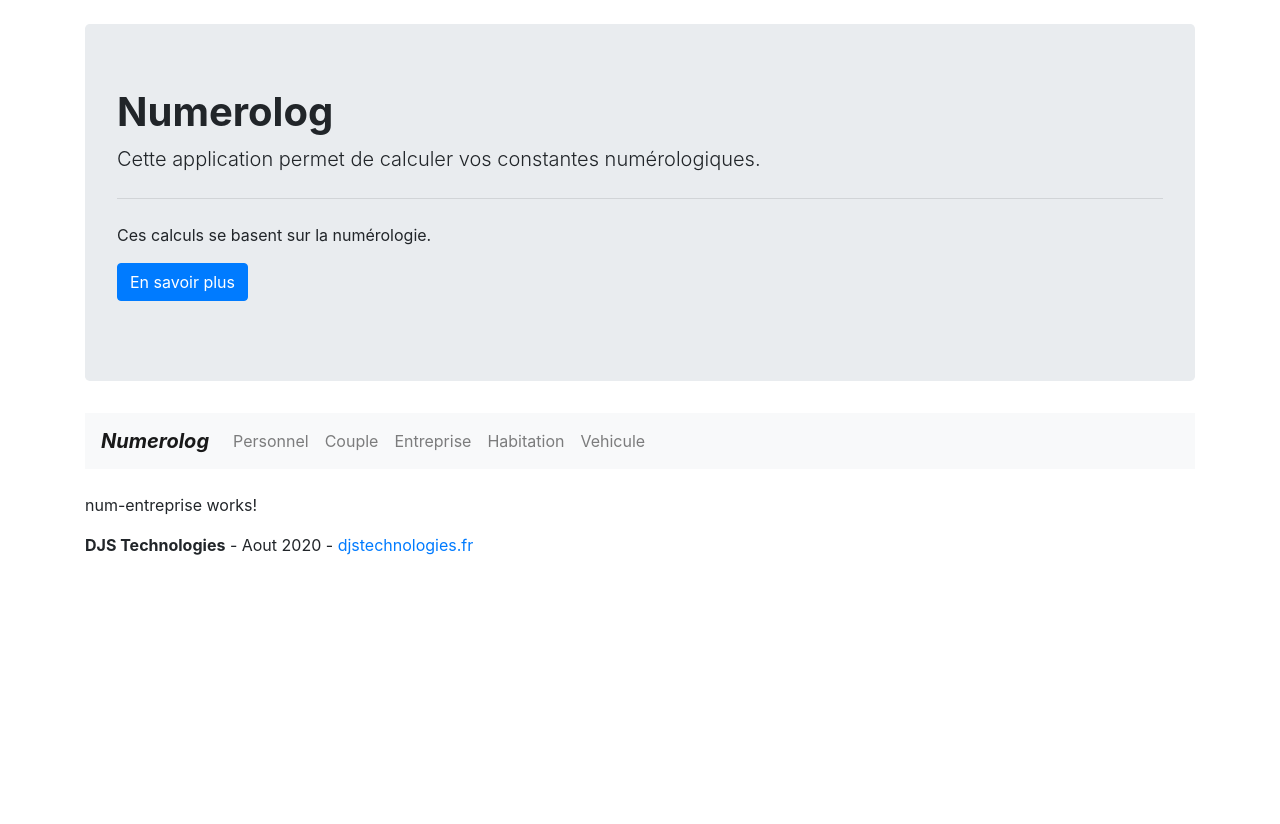
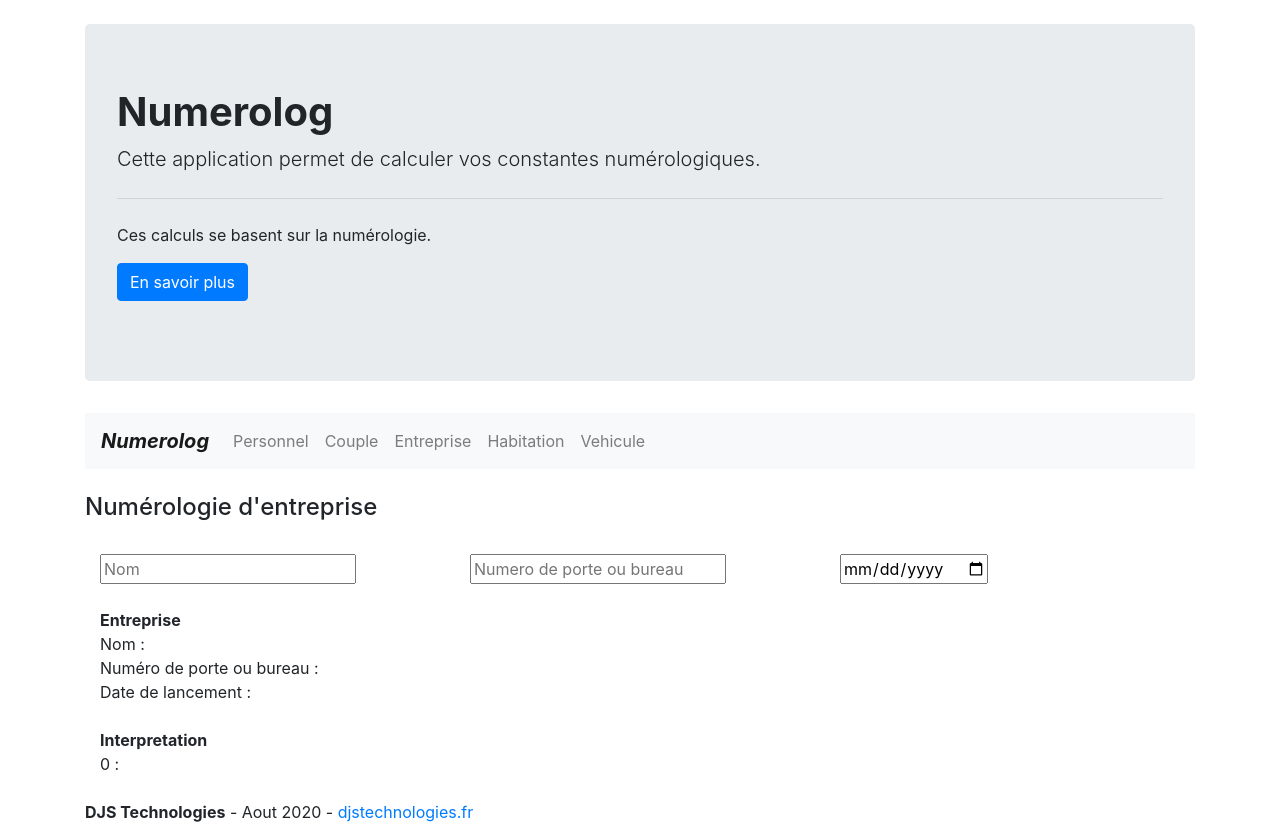
Before and after one commit to DiabateJS/numerolog_angular, an Angular app: page /entreprise in a window 1280 px wide. Before the commit the page ends 800 px from the top, so only its background shows below. Built offline with nearby package versions, Linux system fonts and the light colour scheme.

Commit message:
Numérologie d'entreprise.

```diff
--- a/src/app/num-entreprise/num-entreprise.component.html
+++ b/src/app/num-entreprise/num-entreprise.component.html
@@ -1 +1,30 @@
-<p>num-entreprise works!</p>
+<div class="container">
+  <div class="row">
+    <h4>Numérologie d'entreprise</h4>
+  </div>
+  <br>
+  <div class="row">
+    <div class="col">
+      <input type="text" [(ngModel)]="nom" placeholder="Nom" (change)="doCalcul()">
+    </div>
+    <div class="col">
+      <input type="text" [(ngModel)]="numeroPorte" placeholder="Numero de porte ou bureau" (change)="doCalcul()">
+    </div>
+    <div class="col">
+      <input type="date" [(ngModel)]="dateLancement" (change)="doCalcul()">
+    </div>
+  </div>
+  <br>
+  <div class="row">
+    <div class="col">
+      <b>Entreprise</b><br>
+      Nom : <b>{{nom}}</b><br>
+      Numéro de porte ou bureau : <b>{{numeroPorte}}</b><br>
+      Date de lancement : <b>{{dateLancement}}</b><br>
+      <br>
+      <b>Interpretation</b><br>
+      {{chiffreResultat}} : {{interChiffre}}<br>
+      <br>
+    </div>
+  </div>
+</div>
--- a/src/app/num-entreprise/num-entreprise.component.ts
+++ b/src/app/num-entreprise/num-entreprise.component.ts
@@ -1,4 +1,5 @@
 import { Component, OnInit } from '@angular/core';
+import {NumerologService} from '../numerolog.service';
 
 @Component({
   selector: 'app-num-entreprise',
@@ -6,10 +7,46 @@
   styleUrls: ['./num-entreprise.component.css']
 })
 export class NumEntrepriseComponent implements OnInit {
+  nom:string;
+  numeroPorte:string;
+  dateLancement:string;
+  chiffreResultat:number;
+  interChiffre:string;
+  tabInterChiffre:string[];
 
-  constructor() { }
+  constructor(private numerologService: NumerologService) {
+    this.nom = '';
+    this.numeroPorte = '';
+    this.dateLancement = '';
+    this.chiffreResultat = 0;
+    this.interChiffre = '';
+    this.tabInterChiffre = [];
+  }
 
   ngOnInit(): void {
+    this.tabInterChiffre = [
+      "Le numéro 1 caractérise les entreprises énergiques, puissantes, fiables et justes. Vous allez atteindre les objectifs proposés honnêtement et équitablement. Entreprises idéales: comptabilité, financement et immobilier.",
+      "Société qui se battra pour une cause ou une idée et qui pourrait être liée à son succès. Si vous étudiez le chemin que vous souhaitez emprunter, vous atteindrez plus facilement les objectifs.",
+      "Caractérisé par la fertilité et la communication. Si vous croyez en vos rêves, vous réussirez. Entreprises idéales : publicité, communication et créativité.",
+      "Ce n’est pas un numéro professionnel, bien qu’il représente l’ordre et l’organisation, ainsi qu’un accès facile aux quatre coins du monde.",
+      "L’inspiration et l’intelligence régissent les entreprises du groupe 5. Celles-ci doivent rester organisées et disciplinées, car elles sont généralement associées à des entreprises composées de nombreuses personnes. Entreprises idéales: tourisme et loisirs.",
+      "Compagnie inspirée par la beauté. Ce chiffre dégage une énergie très accueillante et favorise des environnements équilibrés. Entreprises idéales: hôtels et pensions, institut de beauté, esthétique, restaurant ou snack-bar.",
+      "Société ayant tendance à l’introspection. Le chiffre 7 attire les énergies émotionnelles et favorise l’isolement et la réflexion. Comme il est difficile d’établir des harmonies, ce n’est pas un nombre approprié pour les nouvelles entreprises.",
+      "La concurrence et l’argent régissent les entreprises du numéro 8. Cela attire une bonne énergie, des possibilités d’affaires et une génération de richesse. Entreprises idéales: courtiers financiers.",
+      "Comptez sur plusieurs fermetures. Vous devez apprendre à faire face au changement pour réussir et être plus flexible dans votre domaine d’activité. Mauvais numéro pour les entreprises car il est en constante évolution."
+    ];
+  }
+
+  doCalcul(){
+    let fullData = `${this.nom} ${this.numeroPorte} ${this.dateLancement}`;
+    let somme:number = 0;
+    for (let i = 0 ; i < fullData.length ; i++){
+      somme += this.numerologService.getCode(fullData[i]);
+    }
+    this.chiffreResultat = this.numerologService.reductionNum(somme);
+    if (this.chiffreResultat > 0 && this.chiffreResultat < 10){
+      this.interChiffre = this.tabInterChiffre[this.chiffreResultat-1];
+    }
   }
 
 }
```
